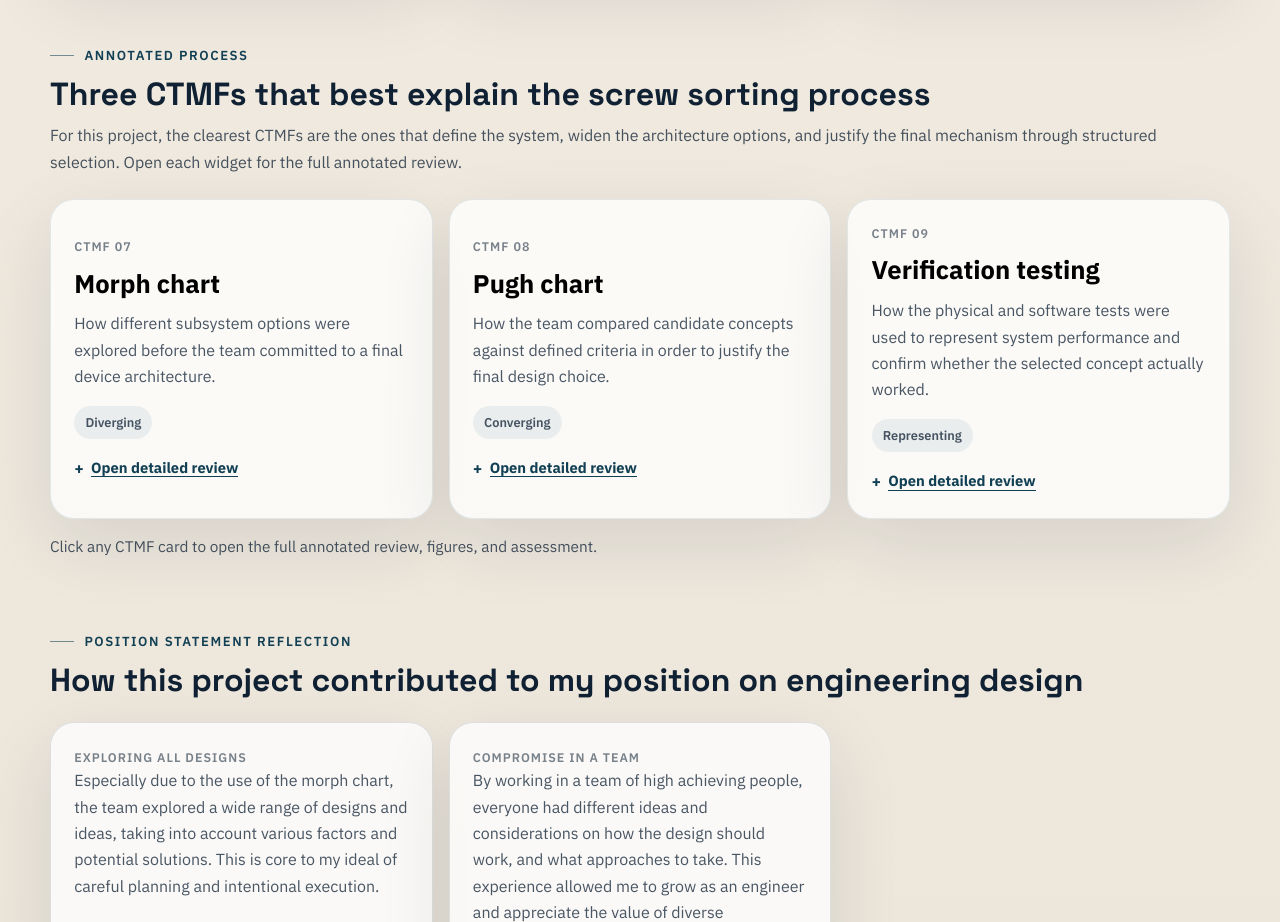
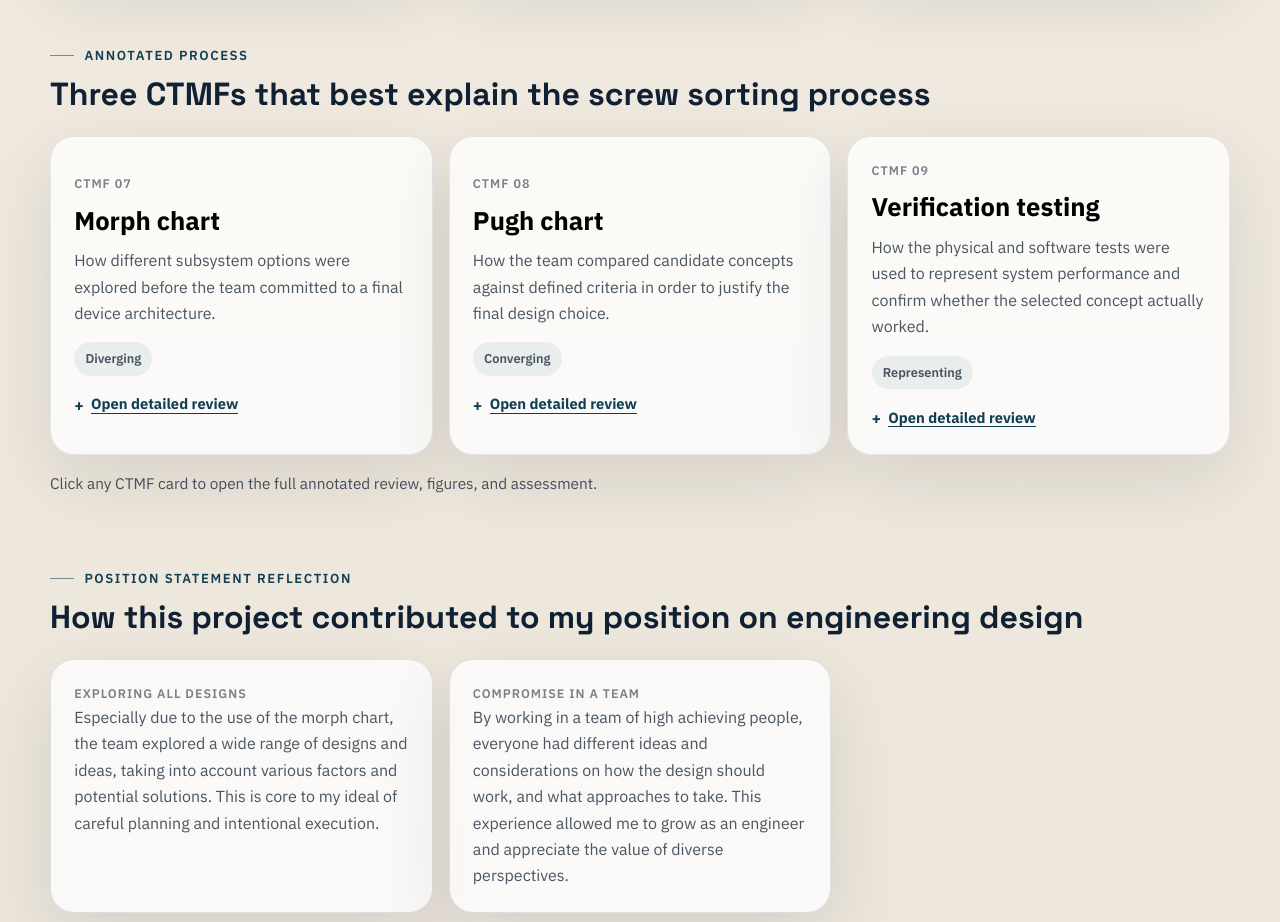
Before and after one commit to JanKazimierczak/Website, a plain HTML site: page praxis-II.html in a window 1280 px wide. Shown: the part 3080-4002 px from the top of the page. Drawn offline with Linux system fonts and the light colour scheme.

Commit message:
Add files via upload

```diff
--- a/praxis-II.html
+++ b/praxis-II.html
@@ -227,11 +227,7 @@
               <div class="section-heading">
                 <div class="eyebrow">Annotated process</div>
                 <h2>Three CTMFs that best explain the screw sorting process</h2>
-                <p>
-                  For this project, the clearest CTMFs are the ones that define the system, widen the
-                  architecture options, and justify the final mechanism through structured selection.
-                  Open each widget for the full annotated review.
-                </p>
+
               </div>
               <div class="ctmf-overview-grid">
                 <button class="card ctmf-trigger" type="button" data-ctmf-open="screw-ctmf-functions" data-ctmf-title="Praxis II - Morph Chart">
```
